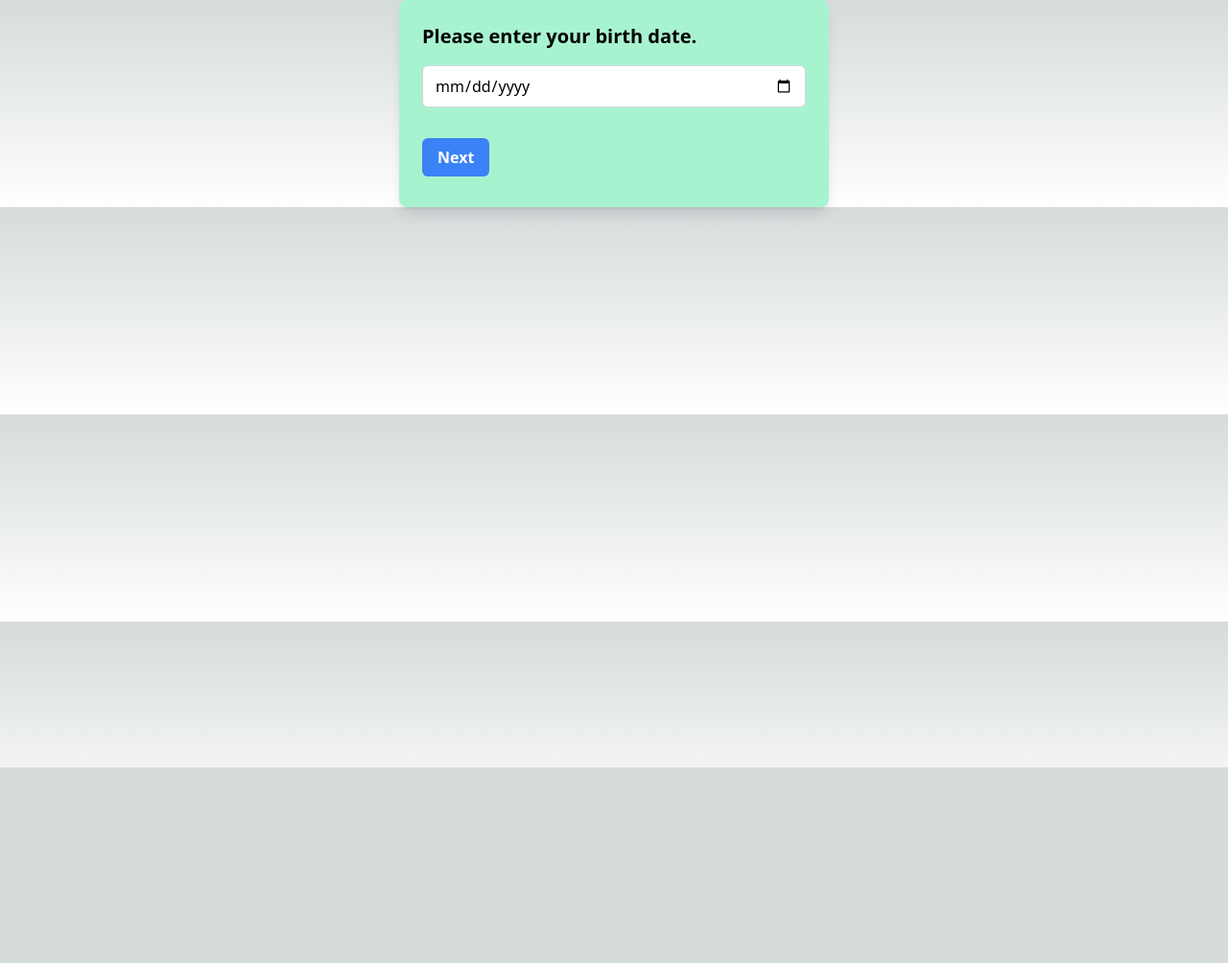
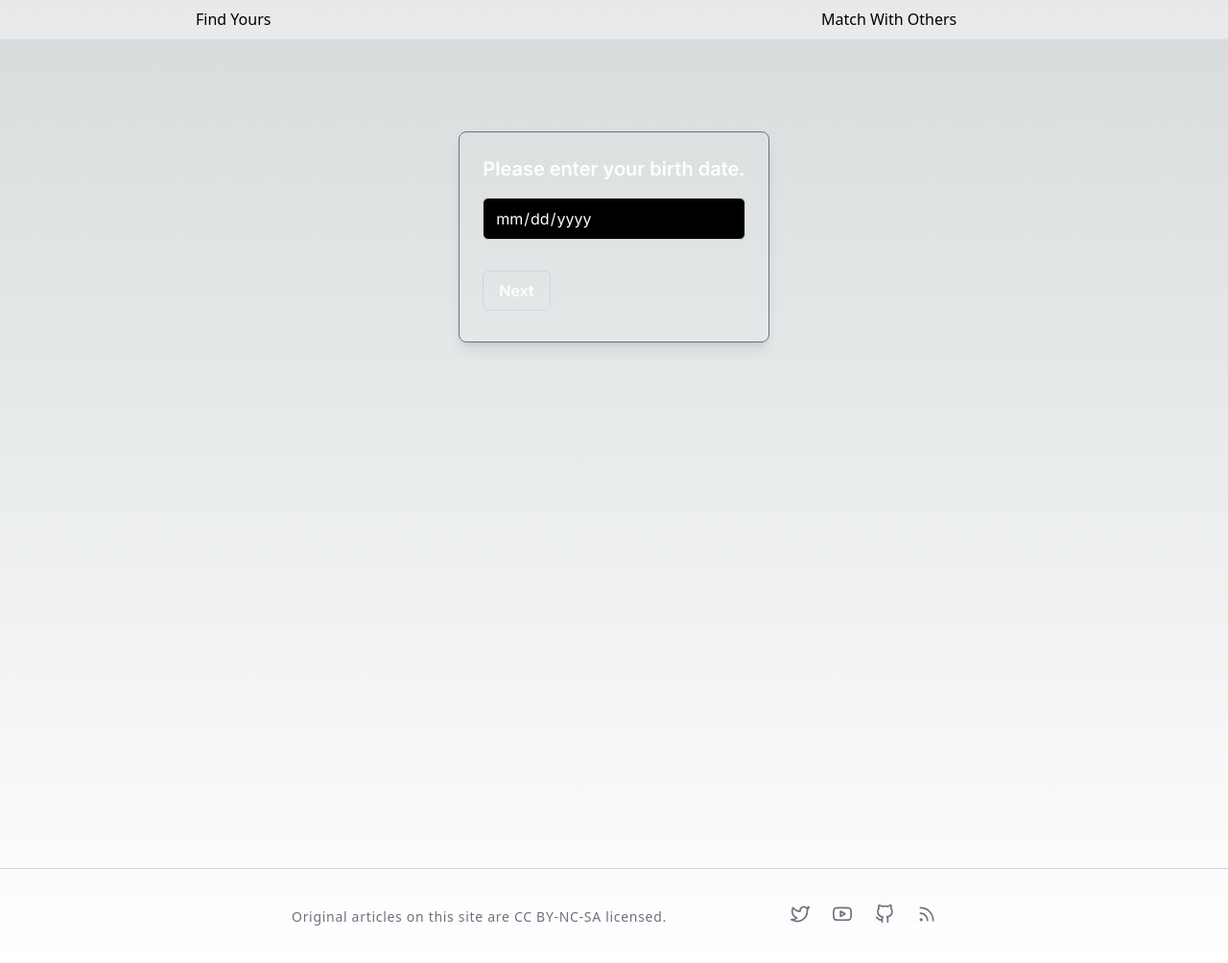
Before and after one commit to knight0917/Project-X, a Next.js app: page /main-form in a window 1280 px wide. Shown: the whole page at 96% size. Before the commit the page ends 800 px from the top, so only its background shows below. Built offline with nearby package versions, Linux system fonts and the light colour scheme.

Commit message:
some ui changes + layout added

```diff
--- /dev/null
+++ b/components/Footer.js
@@ -0,0 +1,33 @@
+import Link from 'next/link';
+
+
+const Footer = () => {
+  return (
+    <footer className="mt-16 sm:mt-18 border-t border-gray-300 dark:border-gray-700 ">
+      <div className="mx-auto max-w-2xl px-4 md:px-0 ">
+        <div className="flex items-end justify-between py-8 items-center sm:py-8">
+          <div className="mr-16 xs:mr-32">
+            <p className="inline-block py-2 text-gray-500 text-xs tracking-wider  sm:text-sm">Original articles on this site are <Link className="inline-block text-gray-500 text-xs   uppercase sm:text-sm" href="https://creativecommons.org/licenses/by-nc-sa/4.0/legalcode">
+              CC BY-NC-SA</Link> licensed.</p>
+
+          </div>
+
+          <ul className="flex">
+            <li className="-ml-3"><Link className="inline-block px-3 text-gray-500 text-xs tracking-wider uppercase sm:text-sm" href="https://x.com/Ankitku81410904" target="_blank"
+                rel="noreferrer" ><svg stroke="currentColor" fill="none" strokeWidth="2" viewBox="0 0 24 24" strokeLinecap="round" strokeLinejoin="round" className="text-xl" height="1em" width="1em" xmlns="http://www.w3.org/2000/svg"><path d="M23 3a10.9 10.9 0 0 1-3.14 1.53 4.48 4.48 0 0 0-7.86 3v1A10.66 10.66 0 0 1 3 4s-4 9 5 13a11.64 11.64 0 0 1-7 2c9 5 20 0 20-11.5a4.5 4.5 0 0 0-.08-.83A7.72 7.72 0 0 0 23 3z"></path></svg></Link></li>
+            <li><Link className="inline-block px-3 text-gray-500 text-xs tracking-wider uppercase sm:text-sm" href="https://www.youtube.com/@caelumpirata" target="_blank"
+                rel="noreferrer" ><svg stroke="currentColor" fill="none" strokeWidth="2" viewBox="0 0 24 24" strokeLinecap="round" strokeLinejoin="round" className="text-xl" height="1em" width="1em" xmlns="http://www.w3.org/2000/svg"><path d="M22.54 6.42a2.78 2.78 0 0 0-1.94-2C18.88 4 12 4 12 4s-6.88 0-8.6.46a2.78 2.78 0 0 0-1.94 2A29 29 0 0 0 1 11.75a29 29 0 0 0 .46 5.33A2.78 2.78 0 0 0 3.4 19c1.72.46 8.6.46 8.6.46s6.88 0 8.6-.46a2.78 2.78 0 0 0 1.94-2 29 29 0 0 0 .46-5.25 29 29 0 0 0-.46-5.33z"></path><polygon points="9.75 15.02 15.5 11.75 9.75 8.48 9.75 15.02"></polygon></svg></Link></li>
+            <li><Link className="inline-block px-3 text-gray-500 text-xs tracking-wider uppercase sm:text-sm" href="https://github.com/knight0917" target="_blank"
+                rel="noreferrer"  ><svg stroke="currentColor" fill="none" strokeWidth="2" viewBox="0 0 24 24" strokeLinecap="round" strokeLinejoin="round" className="text-xl" height="1em" width="1em" xmlns="http://www.w3.org/2000/svg"><path d="M9 19c-5 1.5-5-2.5-7-3m14 6v-3.87a3.37 3.37 0 0 0-.94-2.61c3.14-.35 6.44-1.54 6.44-7A5.44 5.44 0 0 0 20 4.77 5.07 5.07 0 0 0 19.91 1S18.73.65 16 2.48a13.38 13.38 0 0 0-7 0C6.27.65 5.09 1 5.09 1A5.07 5.07 0 0 0 5 4.77a5.44 5.44 0 0 0-1.5 3.78c0 5.42 3.3 6.61 6.44 7A3.37 3.37 0 0 0 9 18.13V22"></path></svg></Link></li>
+            <li className="-mr-3"><Link className="inline-block px-3 text-gray-500 text-xs tracking-wider uppercase sm:text-sm" href="/feed.xml"><svg stroke="currentColor" fill="none" strokeWidth="2" viewBox="0 0 24 24" strokeLinecap="round" strokeLinejoin="round" className="text-xl" height="1em" width="1em" xmlns="http://www.w3.org/2000/svg"><path d="M4 11a9 9 0 0 1 9 9"></path><path d="M4 4a16 16 0 0 1 16 16"></path><circle cx="5" cy="19" r="1"></circle></svg></Link></li>
+          </ul>
+        </div>
+        {/* <p className="dark:text-gray-400 text-gray-500 hover:text-indigo-500 text-xs tracking-wide">
+                        {viewCount} views
+                    </p> */}
+      </div>
+    </footer>
+  );
+};
+
+export default Footer;
--- /dev/null
+++ b/components/Header.js
@@ -0,0 +1,26 @@
+import Link from "next/link";
+import { useRouter } from "next/router";
+
+export default function Header({ children }) {
+
+  return (
+    <header className="bg-gray-100/60 border-b border-gray-200 sticky-header dark:bg-gray-800/60 dark:border-gray-800">
+      <nav className="mx-auto max-w-4xl md:px-2 md:py-2">
+        <div className="md:hidden">
+        </div>
+        <ul className="hidden justify-between w-full md:flex">
+          <li className="mx-1 w-1/4">
+            <Link  href="/main-form">
+              Find Yours
+            </Link>
+          </li>
+          <li className="mx-1 w-1/4">
+            <Link href="/match-form">
+              Match With Others
+            </Link>
+          </li>
+        </ul>
+      </nav>
+    </header>
+  );
+}
--- a/components/gridplane/LushuGrid.js
+++ b/components/gridplane/LushuGrid.js
@@ -36,7 +36,7 @@ const LushuGrid = ({ number }) => {
     <div className='mt-4'>
       <div className="grid grid-cols-3 gap-4">
         {gridLayout.map((cell) => (
-          <div id={cell.id} className="cell bg-gray-200 border border-gray-400 rounded-md p-4 text-center text-black" key={cell.id}>
+          <div id={cell.id} className="cell bg-black-900 border border-gray-400 rounded-md p-4 text-center text-white" key={cell.id}>
             {gridContents[cell.value] || ''}
           </div>
         ))}
--- /dev/null
+++ b/components/layout.js
@@ -0,0 +1,17 @@
+import { Inter } from "next/font/google";
+import Header from "./Header";
+import Footer from "./Footer";
+
+const inter = Inter({ subsets: ["latin"] });
+
+export default function Layout({ children }) {
+  return (
+    <>
+    <Header />
+      <main className={`${inter.className} flex flex-col min-h-screen antialiased`}>
+        {children}
+      </main>
+      <Footer />
+    </>
+  );
+}
--- a/pages/_app.js
+++ b/pages/_app.js
@@ -1,5 +1,10 @@
+import Layout from "@/components/layout";
 import "@/styles/globals.css";
 
 export default function App({ Component, pageProps }) {
-  return <Component {...pageProps} />;
+  return(
+    <Layout>
+        <Component {...pageProps} />
+    </Layout>
+  );
 }
--- a/pages/_document.js
+++ /dev/null
@@ -1,13 +0,0 @@
-import { Html, Head, Main, NextScript } from "next/document";
-
-export default function Document() {
-  return (
-    <Html lang="en">
-      <Head />
-      <body>
-        <Main />
-        <NextScript />
-      </body>
-    </Html>
-  );
-}
--- a/pages/index.js
+++ b/pages/index.js
@@ -9,12 +9,12 @@ export default function Home() {
       <nav>
         <ul>
           <li>
-            <Link href="/main-form" legacyBehavior>
+            <Link href="/main-form">
                Know your numerology
             </Link>
           </li>
           <li>
-            <Link href="/match-form" legacyBehavior>
+            <Link href="/match-form">
               Match your partner
             </Link>
           </li>
--- a/pages/main-form.js
+++ b/pages/main-form.js
@@ -76,38 +76,38 @@ export default function MainForm() {
   };
 
   return (
-    <div className="mx-auto max-w-md p-6 bg-emerald-200 rounded-lg shadow-lg">
+    <div className="mx-auto max-w-md p-6 rounded-lg shadow-lg mt-24 border border-gray-500">
       {currentPage === 1 && (
         <>
-          <h2 className="text-black text-xl font-semibold mb-4">Please enter your birth date.</h2>
+          <h2 className="text-white text-xl font-semibold mb-4">Please enter your birth date.</h2>
           <input
             type="date"
             id="inputDate"
             name="dateInput"
             value={inputDate}
             onChange={(e) => setInputDate(e.target.value)}
-            className="border border-gray-300 rounded-md px-3 py-2 mb-4 w-full bg-white text-black"
+            className="border border-gray-300 rounded-md px-3 py-2 mb-4 w-full bg-black text-white hover:bg-gray-700"
             required
           />
         </>
       )}
       {currentPage === 2 && (
         <>
-          <h2 className="text-black text-xl font-semibold mb-4">Please enter your birth time.</h2>
+          <h2 className="text-white text-xl font-semibold mb-4">Please enter your birth time.</h2>
           <input
             type="time"
             id="inputTime"
             name="timeInput"
             value={inputTime}
             onChange={(e) => setInputTime(e.target.value)}
-            className="border border-gray-300 rounded-md px-3 py-2 mb-4 w-full bg-white text-black"
+            className="border border-gray-300 rounded-md px-3 py-2 mb-4 w-full bg-black text-white hover:bg-gray-700"
             required
           />
         </>
       )}
       {currentPage === 3 && (
         <>
-          <h2 className="text-black text-xl font-semibold mb-4">Please select your gender.</h2>
+          <h2 className="text-white text-xl font-semibold mb-4">Please select your gender.</h2>
           <div className='mb-4'>
             <input
               type="radio"
@@ -117,7 +117,7 @@ export default function MainForm() {
               onChange={(e) => setGender(e.target.value)}
               className="mr-2 rounded-full border border-gray-300 text-gray-700 focus:outline-none focus:border-blue-500"
             />
-            <label htmlFor="male" className='text-black'>Male 🙋‍♂️</label>
+            <label htmlFor="male" className='text-white'>Male 🙋‍♂️</label>
           </div>
           <div>
             <input
@@ -128,12 +128,12 @@ export default function MainForm() {
               onChange={(e) => setGender(e.target.value)}
               className="mr-2 rounded-full border border-gray-300 text-gray-700 focus:outline-none focus:border-blue-500"
             />
-            <label htmlFor="female" className='text-black'>Female 🙋‍♀️</label>
+            <label htmlFor="female" className='text-white'>Female 🙋‍♀️</label>
           </div>
         </>
       )}
       {currentPage !== 4 &&(
-        <button onClick={handleNextPage} className="bg-blue-500 text-white font-semibold px-4 py-2 rounded-md mt-4 hover:bg-blue-600">Next</button>
+        <button onClick={handleNextPage} className=" border border-gray-300  text-white font-semibold px-4 py-2 rounded-md mt-4 hover:bg-blue-600">Next</button>
       )}
       <span className="text-red-500 block mt-2">{warningMessage}</span>
       {currentPage === 4 && (<>
```
Also changed, not shown: components/Table.js (+12 -12 lines), pages/match-form.js (+6 -6 lines).
